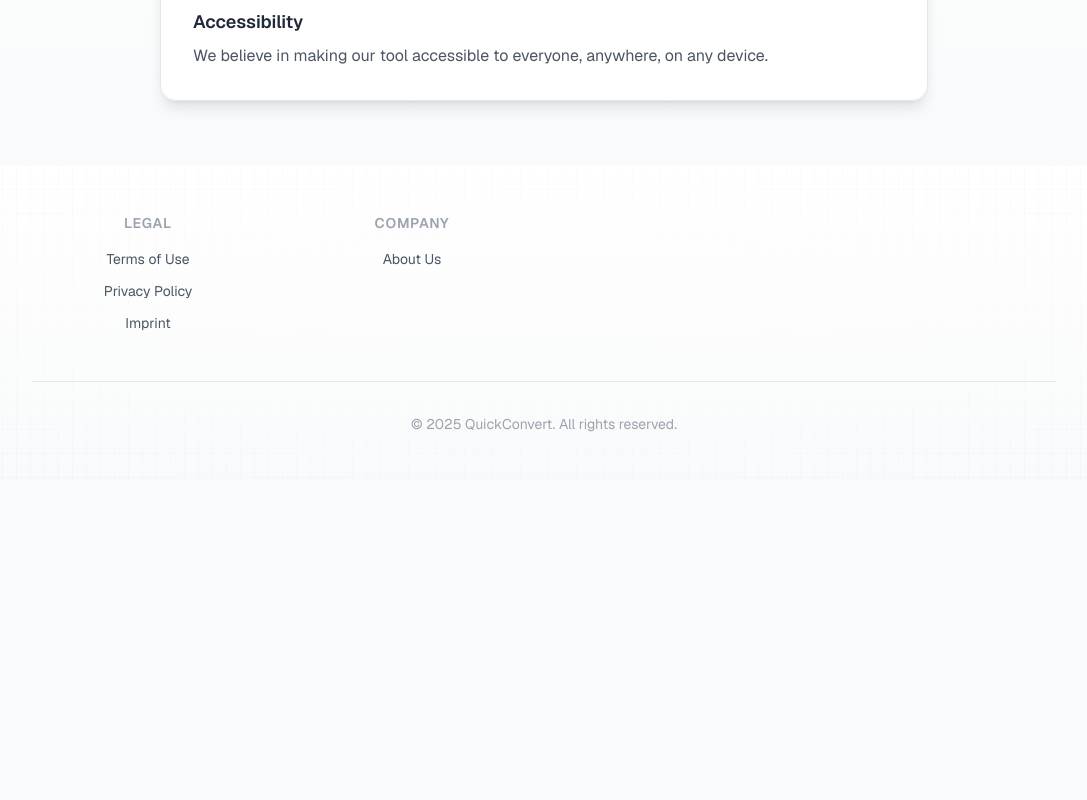
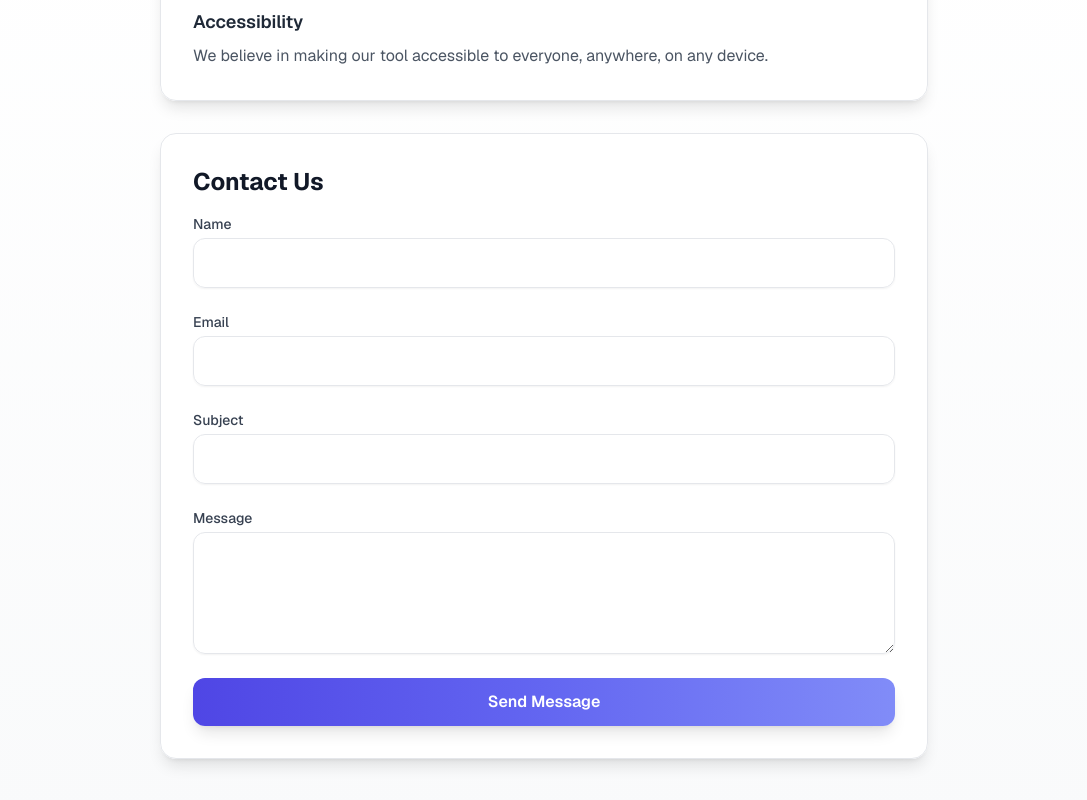
Before and after one commit to groschi24/QuickConvert, a Next.js app: page /about in a window 1280 px wide. Shown: the part 1100-1900 px from the top of the page, without its empty margins (96-1183 px from the left). Before the commit the page ends 1582 px from the top, so only its background shows below. Built offline with nearby package versions, Linux system fonts and the light colour scheme.

Commit message:
add mail

```diff
--- a/package.json
+++ b/package.json
@@ -20,9 +20,11 @@
     "@heroicons/react": "^2.2.0",
     "@t3-oss/env-nextjs": "^0.10.1",
     "@tabler/icons-react": "^3.29.0",
+    "@types/nodemailer": "^6.4.17",
     "@vercel/analytics": "^1.4.1",
     "geist": "^1.3.0",
     "next": "^15.0.1",
+    "nodemailer": "^6.10.0",
     "react": "^18.3.1",
     "react-dom": "^18.3.1",
     "zod": "^3.23.3"
--- a/src/app/about/page.tsx
+++ b/src/app/about/page.tsx
@@ -1,4 +1,37 @@
+"use client";
+
 export default function AboutPage() {
+  const handleSubmit = async (e: React.FormEvent<HTMLFormElement>) => {
+    e.preventDefault();
+    const formData = new FormData(e.currentTarget);
+    const data = {
+      name: formData.get("name"),
+      email: formData.get("email"),
+      subject: formData.get("subject"),
+      message: formData.get("message"),
+    };
+
+    try {
+      const response = await fetch("/api/contact", {
+        method: "POST",
+        headers: {
+          "Content-Type": "application/json",
+        },
+        body: JSON.stringify(data),
+      });
+
+      const result = await response.json();
+
+      if (!response.ok) {
+        throw new Error(result.error || "Failed to send message");
+      }
+
+      alert("Message sent successfully!");
+    } catch (error) {
+      alert("Failed to send message. Please try again.");
+    }
+  };
+
   return (
     <div className="font-inter flex min-h-screen flex-col bg-gradient-to-b from-gray-50 via-white to-gray-50 dark:from-[#151515] dark:via-[#000000] dark:to-[#151515]">
       <div className="relative overflow-hidden">
@@ -78,6 +111,80 @@ export default function AboutPage() {
               </div>
             </div>
           </section>
+
+          <section className="rounded-2xl border border-gray-200 bg-white/90 p-8 shadow-lg backdrop-blur-lg transition-all duration-300 hover:border-gray-300 dark:border-[#ffffff10] dark:bg-[#151515]/90 dark:hover:border-[#ffffff20]">
+            <h2 className="mb-4 text-2xl font-bold text-gray-900 dark:text-[#ffffffee]">
+              Contact Us
+            </h2>
+            <form onSubmit={handleSubmit} className="space-y-6">
+              <div>
+                <label
+                  htmlFor="name"
+                  className="block text-sm font-medium text-gray-700 dark:text-[#ffffffcc]"
+                >
+                  Name
+                </label>
+                <input
+                  type="text"
+                  name="name"
+                  id="name"
+                  required
+                  className="mt-1 block w-full rounded-xl border border-gray-200 bg-white/80 p-3 text-gray-800 shadow-sm backdrop-blur-sm transition-all duration-200 placeholder:text-gray-400 hover:border-gray-300 focus:border-indigo-500 focus:ring-2 focus:ring-indigo-500/20 dark:border-[#ffffff15] dark:bg-[#151515]/80 dark:text-[#ffffffcc] dark:placeholder:text-[#ffffff40] dark:hover:border-[#ffffff25]"
+                />
+              </div>
+              <div>
+                <label
+                  htmlFor="email"
+                  className="block text-sm font-medium text-gray-700 dark:text-[#ffffffcc]"
+                >
+                  Email
+                </label>
+                <input
+                  type="email"
+                  name="email"
+                  id="email"
+                  required
+                  className="mt-1 block w-full rounded-xl border border-gray-200 bg-white/80 p-3 text-gray-800 shadow-sm backdrop-blur-sm transition-all duration-200 placeholder:text-gray-400 hover:border-gray-300 focus:border-indigo-500 focus:ring-2 focus:ring-indigo-500/20 dark:border-[#ffffff15] dark:bg-[#151515]/80 dark:text-[#ffffffcc] dark:placeholder:text-[#ffffff40] dark:hover:border-[#ffffff25]"
+                />
+              </div>
+              <div>
+                <label
+                  htmlFor="subject"
+                  className="block text-sm font-medium text-gray-700 dark:text-[#ffffffcc]"
+                >
+                  Subject
+                </label>
+                <input
+                  type="text"
+                  name="subject"
+                  id="subject"
+                  required
+                  className="mt-1 block w-full rounded-xl border border-gray-200 bg-white/80 p-3 text-gray-800 shadow-sm backdrop-blur-sm transition-all duration-200 placeholder:text-gray-400 hover:border-gray-300 focus:border-indigo-500 focus:ring-2 focus:ring-indigo-500/20 dark:border-[#ffffff15] dark:bg-[#151515]/80 dark:text-[#ffffffcc] dark:placeholder:text-[#ffffff40] dark:hover:border-[#ffffff25]"
+                />
+              </div>
+              <div>
+                <label
+                  htmlFor="message"
+                  className="block text-sm font-medium text-gray-700 dark:text-[#ffffffcc]"
+                >
+                  Message
+                </label>
+                <textarea
+                  name="message"
+                  id="message"
+                  rows={4}
+                  required
+                  className="mt-1 block w-full rounded-xl border border-gray-200 bg-white/80 p-3 text-gray-800 shadow-sm backdrop-blur-sm transition-all duration-200 placeholder:text-gray-400 hover:border-gray-300 focus:border-indigo-500 focus:ring-2 focus:ring-indigo-500/20 dark:border-[#ffffff15] dark:bg-[#151515]/80 dark:text-[#ffffffcc] dark:placeholder:text-[#ffffff40] dark:hover:border-[#ffffff25]"
+                ></textarea>
+              </div>
+              <button
+                type="submit"
+                className="w-full rounded-xl bg-gradient-to-r from-indigo-600 via-indigo-500 to-indigo-400 px-4 py-3 text-center font-semibold text-white shadow-lg transition-all duration-200 hover:from-indigo-500 hover:via-indigo-400 hover:to-indigo-300 focus:ring-2 focus:ring-indigo-500/20 active:opacity-90"
+              >
+                Send Message
+              </button>
+            </form>
+          </section>
         </div>
       </div>
     </div>
--- /dev/null
+++ b/src/app/api/contact/route.ts
@@ -0,0 +1,51 @@
+import { NextResponse } from "next/server";
+import nodemailer from "nodemailer";
+
+export async function POST(request: Request) {
+  try {
+    const body = await request.json();
+    const { name, email, subject, message } = body;
+
+    // Create a test account if no email configuration is provided
+    const testAccount = await nodemailer.createTestAccount();
+
+    // Create a transporter
+    const transporter = nodemailer.createTransport({
+      host: process.env.SMTP_HOST || "smtp.ethereal.email",
+      port: parseInt(process.env.SMTP_PORT || "587"),
+      secure: process.env.SMTP_SECURE === "true",
+      auth: {
+        user: process.env.SMTP_USER || testAccount.user,
+        pass: process.env.SMTP_PASS || testAccount.pass,
+      },
+    });
+
+    // Send the email
+    const info = await transporter.sendMail({
+      from: `Contact Form <${process.env.CONTACT_EMAIL}>`,
+      to: "info@quickconvert.app",
+      subject: subject,
+      text: message,
+      html: `
+        <h2>New Contact Form Submission</h2>
+        <p><strong>From:</strong> ${name} (${email})</p>
+        <p><strong>Subject:</strong> ${subject}</p>
+        <p><strong>Message:</strong></p>
+        <p>${message.replace(/\n/g, "<br>")}</p>
+      `,
+    });
+
+    // For development: Log the test email URL
+    if (!process.env.SMTP_HOST) {
+      console.log("Test email URL:", nodemailer.getTestMessageUrl(info));
+    }
+
+    return NextResponse.json({ success: true });
+  } catch (error) {
+    console.error("Error sending email:", error);
+    return NextResponse.json(
+      { error: "Failed to send email" },
+      { status: 500 },
+    );
+  }
+}
```
Also changed, not shown: 2 other files (tests, documents, lock files or other folders).
